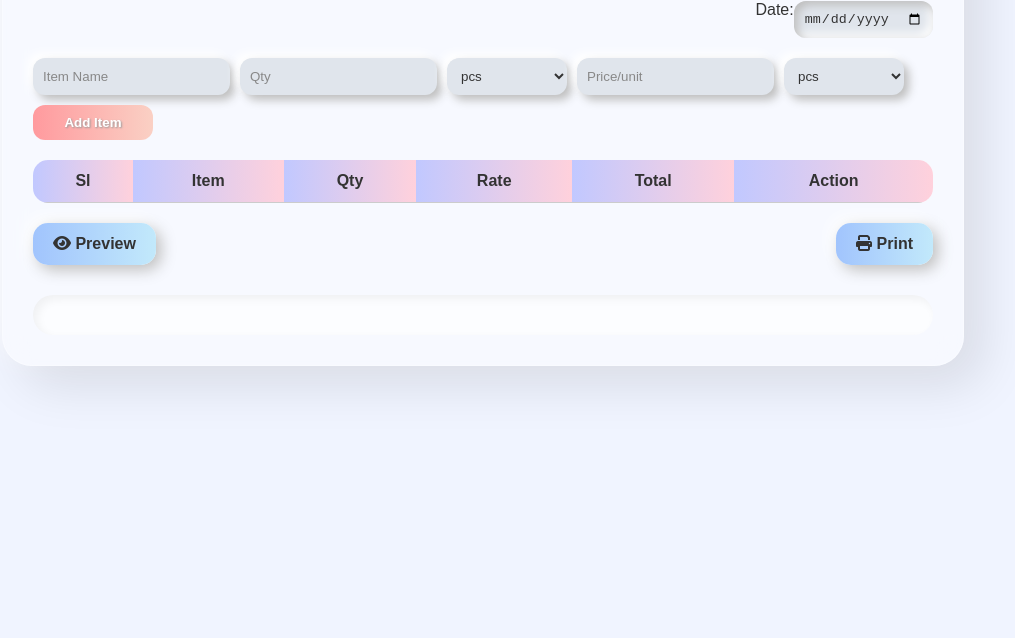
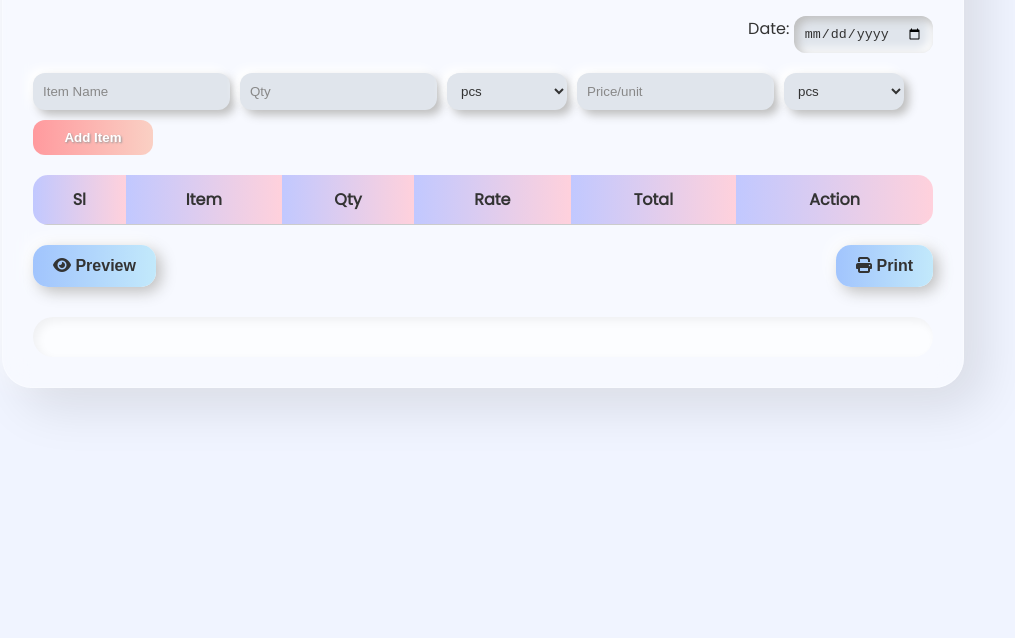
Before and after one commit to Swarup2024web/ShopCalc, a plain HTML site: page index.html in a window 1280 px wide. Shown: the part 162-800 px from the top of the page, without its empty margins (157-1172 px from the left). Drawn offline with Linux system fonts and the light colour scheme.

Commit message:
Update index.html

```diff
--- a/index.html
+++ b/index.html
@@ -4,7 +4,17 @@
   <meta charset="UTF-8" />
   <meta name="viewport" content="width=device-width, initial-scale=1.0"/>
   <title>Banerjee Bhandar - Shop Calculator</title>
+
+  <!-- Stylesheet -->
   <link rel="stylesheet" href="style.css" />
+
+  <!-- Font: Poppins -->
+  <link href="https://fonts.googleapis.com/css2?family=Poppins&display=swap" rel="stylesheet">
+
+  <!-- Font Awesome (optional, for icons) -->
+  <script src="https://kit.fontawesome.com/a076d05399.js" crossorigin="anonymous"></script>
+
+  <!-- Script -->
   <script src="script.js" defer></script>
 </head>
 <body>
@@ -12,13 +22,14 @@
     <h1 class="shop-title">Banerjee Bhandar</h1>
 
     <div class="top-section">
-      <label for="date">Date:</label>
+      <label for="date">Date:&nbsp;</label>
       <input type="date" id="date" />
     </div>
 
     <div class="input-section">
       <input type="text" id="item-name" placeholder="Item Name" />
       <input type="number" id="quantity" placeholder="Qty" />
+
       <select id="qty-unit">
         <option value="pcs">pcs</option>
         <option value="g">g</option>
@@ -28,6 +39,7 @@
       </select>
 
       <input type="number" id="price-per-unit" placeholder="Price/unit" />
+
       <select id="price-unit">
         <option value="pcs">pcs</option>
         <option value="g">g</option>
@@ -64,8 +76,5 @@
 
     <div id="receipt" class="receipt-area"></div>
   </div>
-
-  <!-- Font Awesome CDN -->
-  <script src="https://kit.fontawesome.com/a076d05399.js" crossorigin="anonymous"></script>
 </body>
 </html>
```
